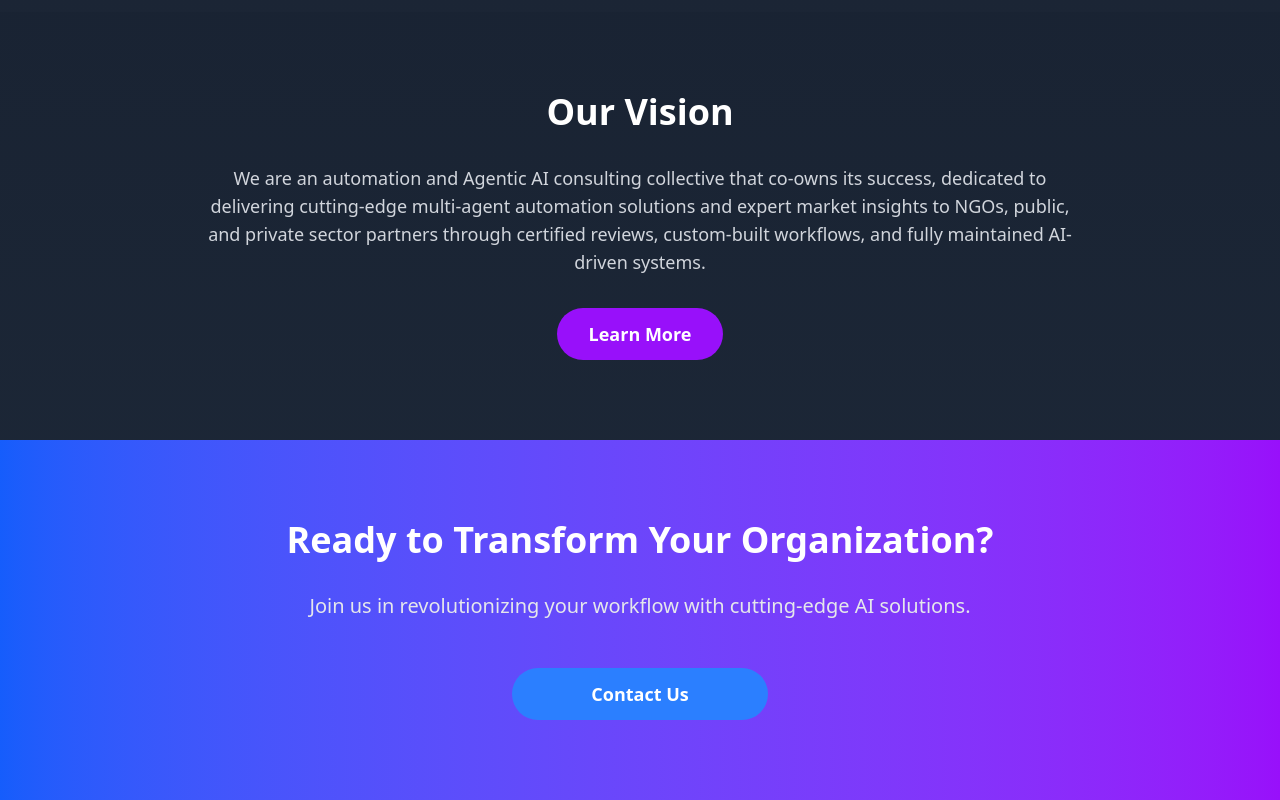
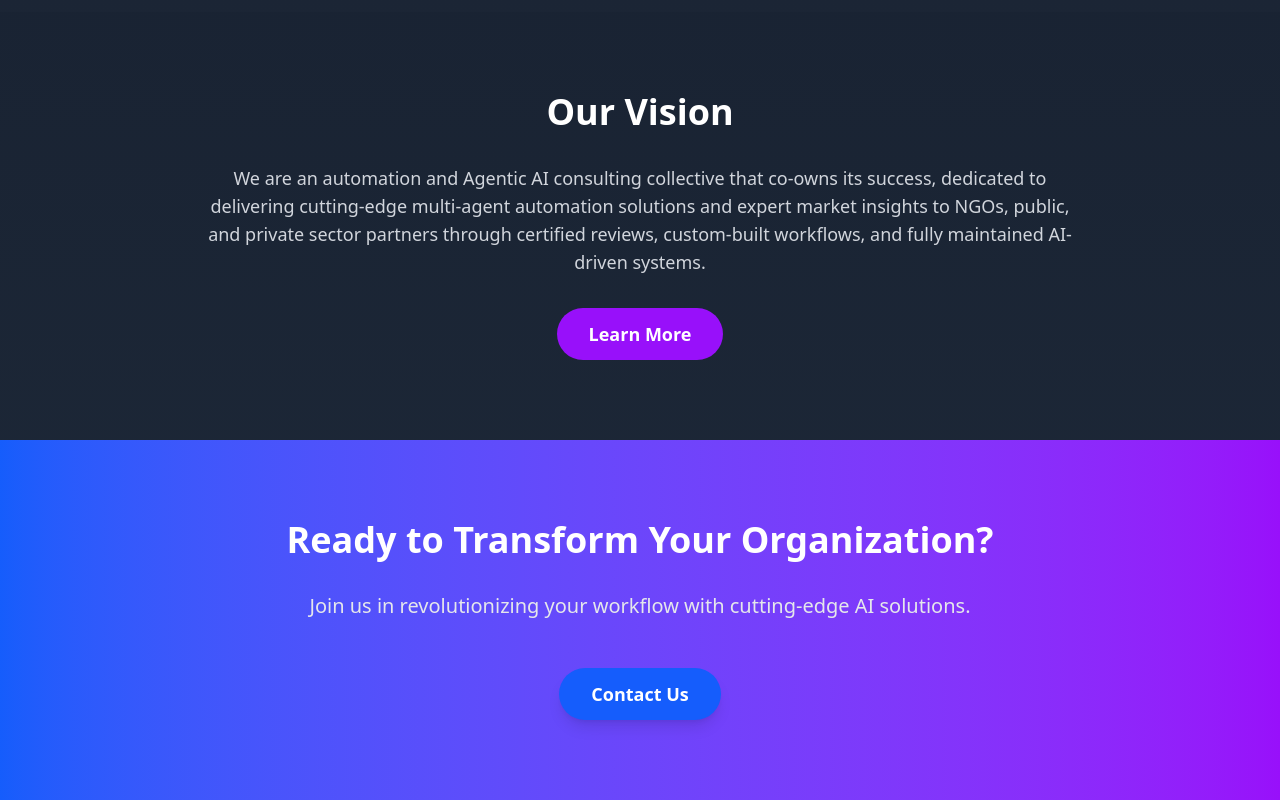
Before and after one commit to Automated-Bureaucracy-Kickoff/Automated-Bureaucracy, a React (Vite) app in the folder frontend/: page / in a window 1280 px wide. Shown: the part 1540-2340 px from the top of the page. Built offline with nearby package versions, Linux system fonts and the light colour scheme.

Commit message:
Implemented Contact Us

```diff
--- a/frontend/src/components/Contact.jsx
+++ b/frontend/src/components/Contact.jsx
@@ -1,12 +1,17 @@
 import { motion } from "framer-motion";
+import { useState } from "react";
 
 export default function ContactSection() {
+  const [showMessage, setShowMessage] = useState(false);
+
   const handleContact = () => {
+    console.log("Button clicked - attempting to open mailto"); // Debug log
     window.location.href = "mailto:blakedehaas@automatedbureaucracy.com";
+    setShowMessage(true);
   };
 
   return (
-    <section id="contact" className="py-20 bg-gradient-to-r from-blue-600 to-purple-600 min-h-[30vh]">
+    <section id="contact" className="py-20 bg-gradient-to-r from-blue-600 to-purple-600 min-h-[30vh] relative">
       <div className="container mx-auto px-4">
         <div className="text-center">
           <h2 className="text-3xl md:text-4xl font-bold mb-8 text-white">
@@ -15,14 +20,33 @@ export default function ContactSection() {
           <p className="text-xl mb-12 max-w-2xl mx-auto text-gray-200">
             Join us in revolutionizing your workflow with cutting-edge AI solutions.
           </p>
-          <motion.button
-            whileHover={{ scale: 1.05 }}
-            whileTap={{ scale: 0.95 }}
-            onClick={handleContact}
-            className="w-3xs bg-blue-500 text-white px-6 py-3 rounded-full text-lg font-semibold hover:bg-blue-600 transition-all"
-          >
-            Contact Us
-          </motion.button>
+          <div className="relative inline-block">
+            <motion.button
+              onClick={handleContact}
+              whileHover={{ scale: 1.1 }}
+              whileTap={{ scale: 0.95 }}
+              style={{
+                position: 'relative',
+                zIndex: 50,
+                cursor: 'pointer'
+              }}
+              className="bg-blue-600 hover:bg-blue-700 text-white px-8 py-3 rounded-full text-lg font-semibold transition-all shadow-lg pointer-events-auto"
+            >
+              Contact Us
+            </motion.button>
+          </div>
+
+          {showMessage && (
+            <motion.p
+              initial={{ opacity: 0, y: 20 }}
+              animate={{ opacity: 1, y: 0 }}
+              transition={{ duration: 0.5 }}
+              className="mt-6 text-gray-200 text-lg"
+            >
+              If your default mail client did not open automatically, email us directly at:{" "}
+              <span className="font-semibold">blakedehaas@automatedbureaucracy.com</span>
+            </motion.p>
+          )}
         </div>
       </div>
     </section>
```
